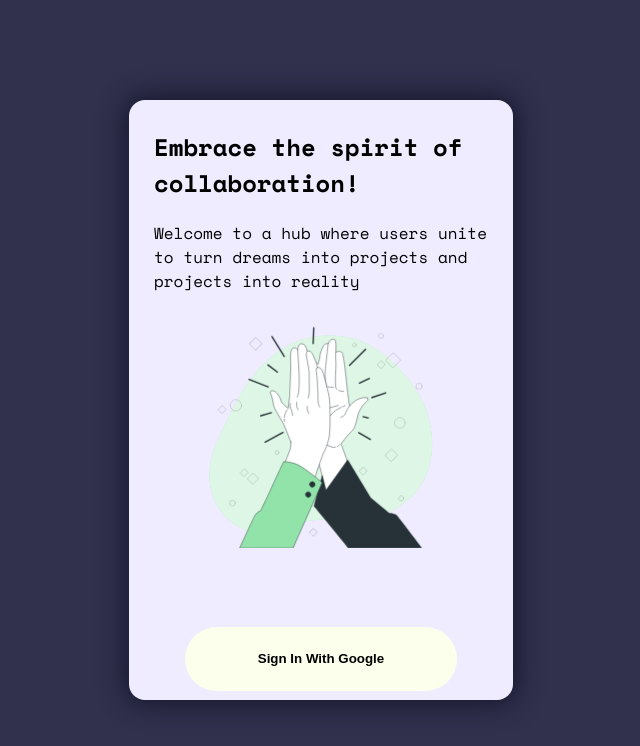
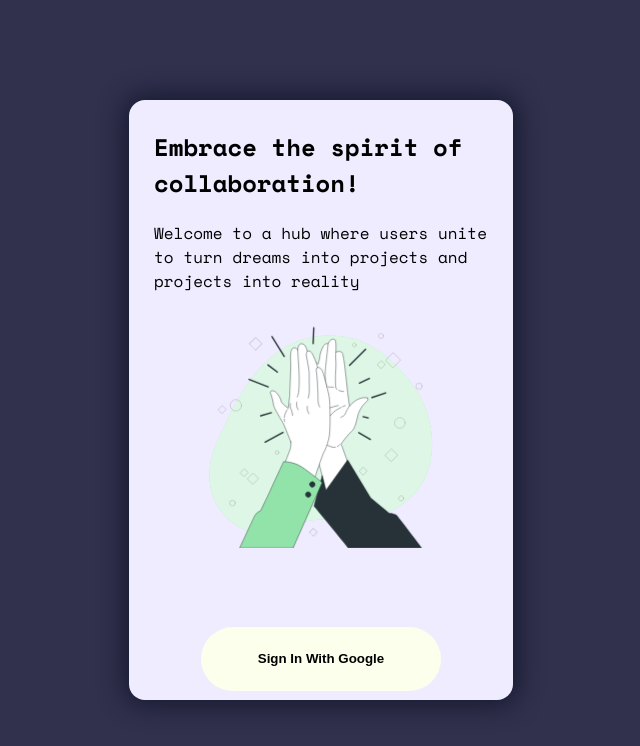
Before and after one commit to Jason-35/project-collab, a React (Vite) app: page /login in a window 1280 px wide. Shown: the top 746 px of the page, without its empty margins (319-959 px from the left). Built offline with nearby package versions, Linux system fonts and the light colour scheme; no server answers.

Commit message:
changed html box-sizing to border box and adjust sign in button

```diff
--- a/src/App.css
+++ b/src/App.css
@@ -1,7 +1,3 @@
-html {
-    box-sizing: inherit;
-}
-
 .container {
     height: 100vh;
     display: flex;
--- a/src/index.css
+++ b/src/index.css
@@ -5,7 +5,7 @@
 }
 
 html {
-    box-sizing: inherit;
+    box-sizing: border-box;
 }
 
 :root {
--- a/src/styles/Login.css
+++ b/src/styles/Login.css
@@ -53,6 +53,10 @@
 
 @media (min-width: 1100px) {
     .sign-in {
+        display: flex;
+        justify-content: center;
+        align-items: center;
+        padding: 2rem;
         height: 2rem;
         width: 15rem;
     }
```
